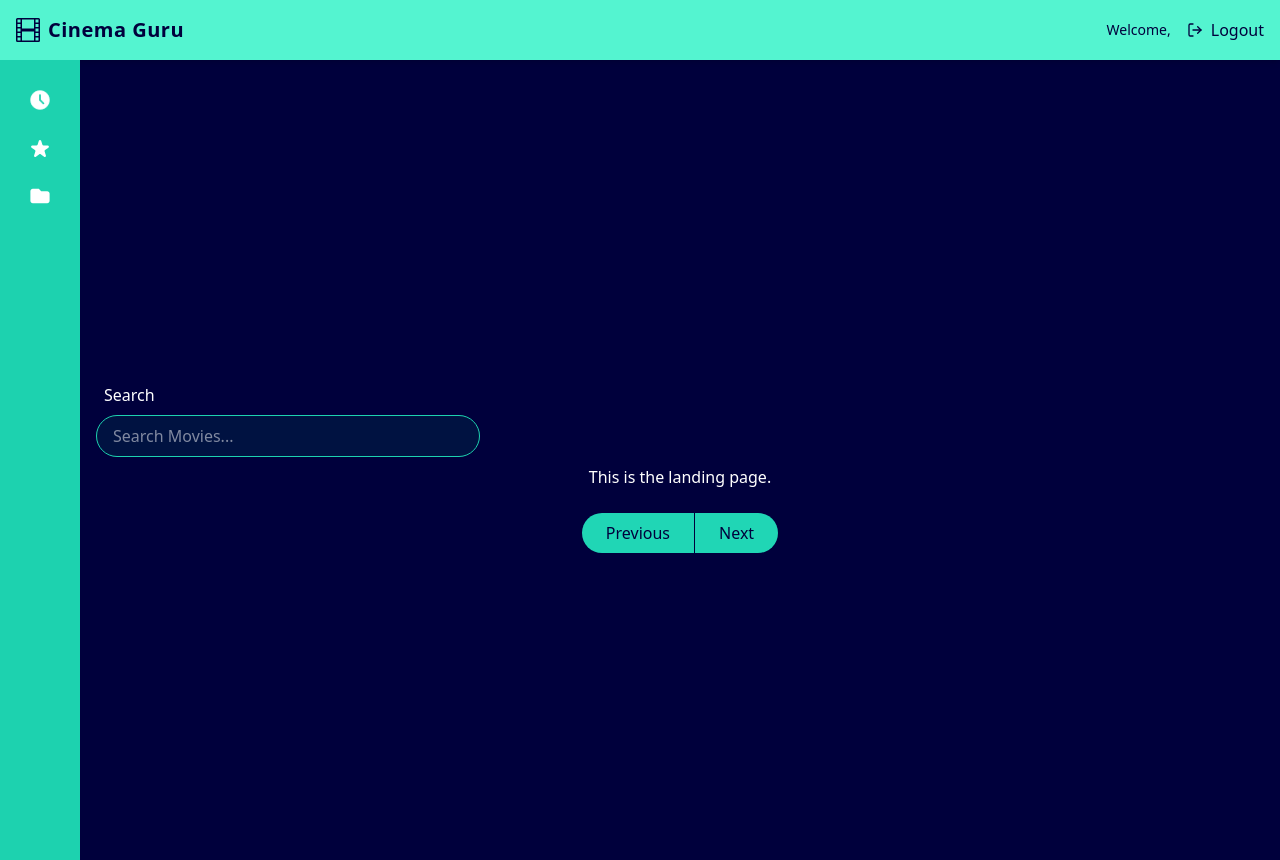
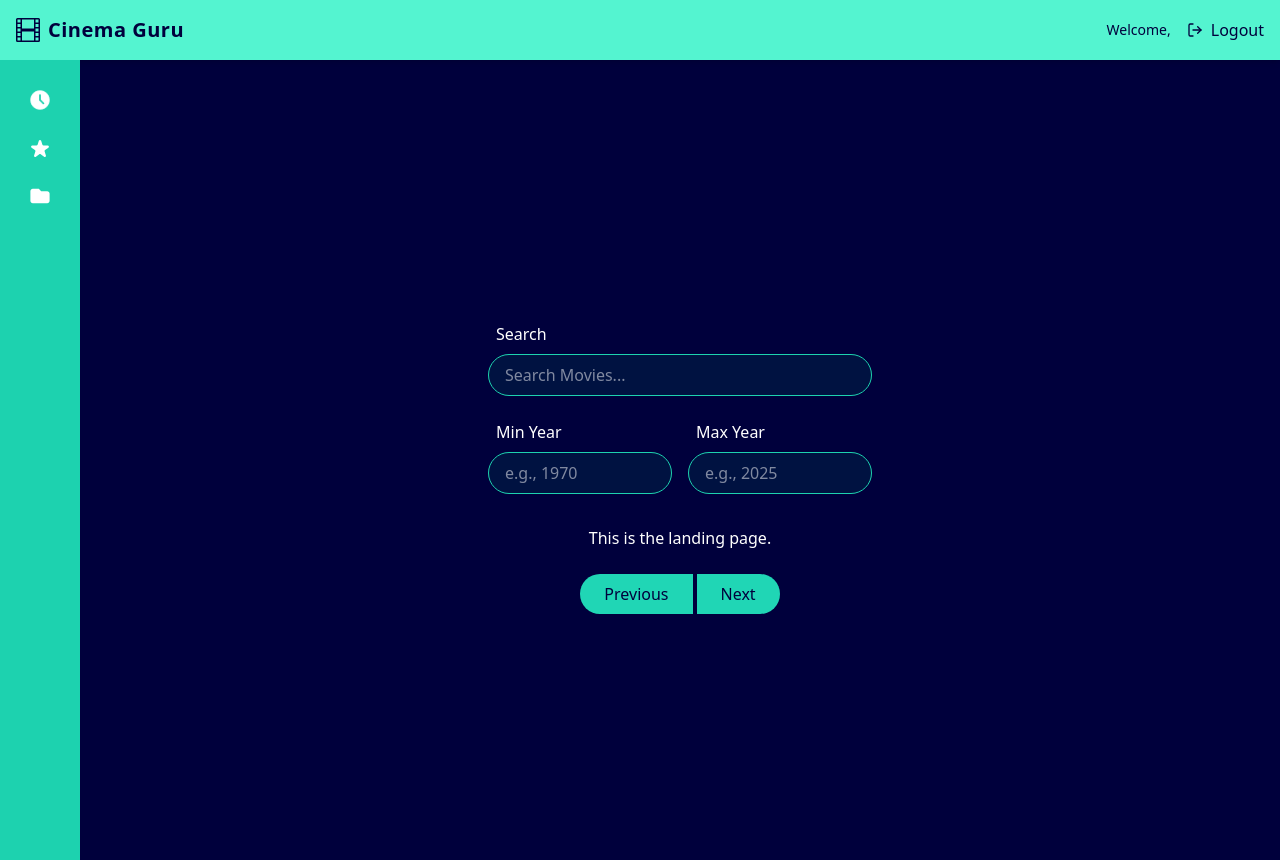
Before and after one commit to Greentaylor27/atlas-cinema-guru, a Next.js app: page / in a window 1280 px wide. Built offline with nearby package versions, Linux system fonts and the light colour scheme; no server answers.

Commit message:
Okay got the form filters done and added to the page still doesn't work BUT it's there and looks good.

```diff
--- a/app/global.css
+++ b/app/global.css
@@ -24,7 +24,7 @@
 }
 
 .pagination-divider {
-  width: 1px;
+  width: 4px;
   background-color: #00003C;
 }
 
@@ -42,3 +42,11 @@
   border: 1px solid #1DD2AF;
   outline: none;
 }
+
+.filterButton {
+  border: 1px solid #1DD2AF;
+  border-radius: 9999px;
+  color: white;
+  padding: 0.5rem 1rem;
+  outline: none;
+}
--- a/app/page.tsx
+++ b/app/page.tsx
@@ -4,7 +4,9 @@ import Filter from "@/components/Filter";
 export default async function Page() {
   return (
     <div className="flex flex-col items-center justify-center h-screen space-y-6">
-      <Filter />
+      <div>
+        <Filter />
+      </div>
       <p>This is the landing page.</p>
       <PaginationButtons />
     </div>
--- a/components/Filter.tsx
+++ b/components/Filter.tsx
@@ -1,9 +1,11 @@
 import SearchBar from "./SearchBar";
+import YearFilter from "./YearFilter";
 
 export default function Filter() {
   return (
-    <div className="flex w-full m-2">
+    <div className="flex flex-col w-full gap-4 m-2">
       <SearchBar />
+      <YearFilter />
     </div>
   )
 }
--- a/components/SearchBar.tsx
+++ b/components/SearchBar.tsx
@@ -1,6 +1,6 @@
 export default function SearchBar() {
   return (
-    <div className="w-full max-w-sm ml-4">
+    <div className="w-full max-w-sm">
       <form role="search" className="flex flex-col w-full">
         <label htmlFor="search" className="p-2">Search</label>
         <input
--- /dev/null
+++ b/components/YearFilter.tsx
@@ -0,0 +1,26 @@
+export default function YearFilter() {
+  return (
+  <div className="flex gap-4 max-w-sm">
+    <form className="flex flex-col w-full">
+      <label htmlFor="min-year" className="p-2">Min Year</label>
+      <input
+        type="number"
+        name="min-year"
+        id="min-year"
+        className="search-bar"
+        placeholder="e.g., 1970"
+      />
+    </form>
+    <form className="flex flex-col w-full">
+      <label htmlFor="max-year" className="p-2">Max Year</label>
+      <input
+        type="number"
+        name="max-year"
+        id="max-year"
+        className="search-bar"
+        placeholder="e.g., 2025"
+      />
+    </form>
+  </div>
+  );
+}
```
